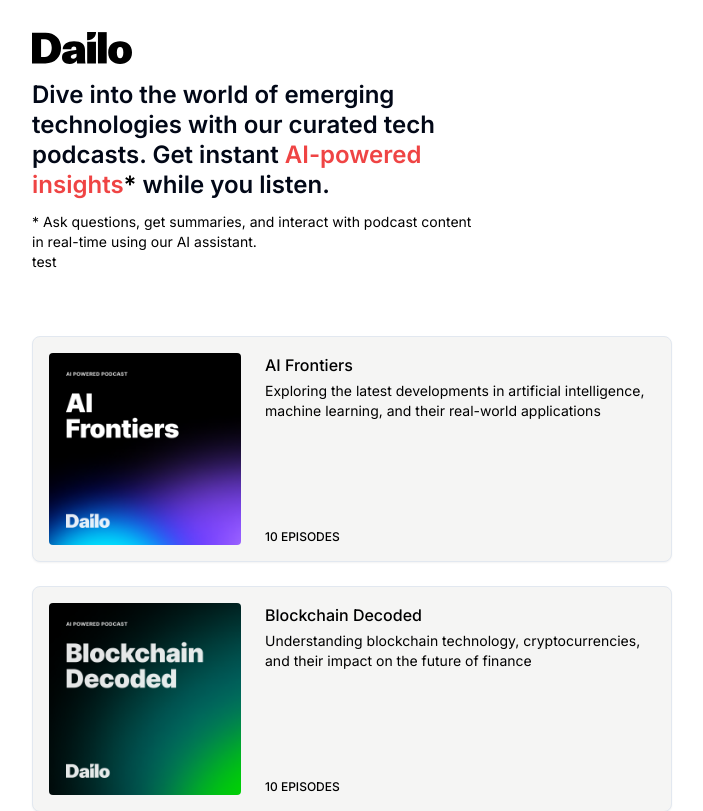
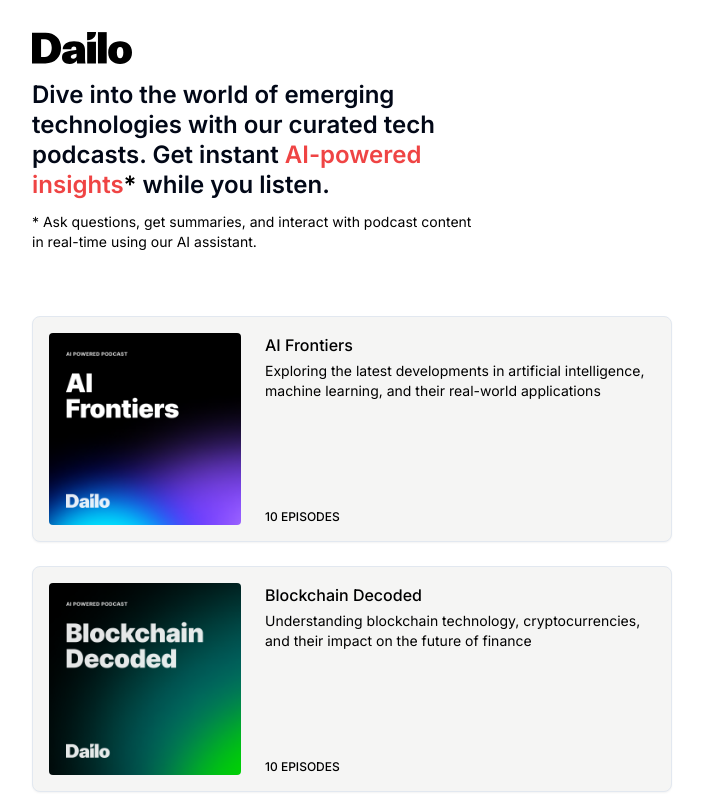
Before and after one commit to dailoOrg/dailo-app, a Next.js app: page / in a window 1280 px wide. Shown: the top 811 px of the page, without its empty margins (288-991 px from the left). Built offline with nearby package versions, Linux system fonts and the light colour scheme.

Commit message:
removed test text in front page for deployment test

```diff
--- a/app/api/openai/stream/route.ts
+++ b/app/api/openai/stream/route.ts
@@ -1,9 +1,9 @@
-import { OpenAI } from 'openai';
-import { NextResponse } from 'next/server';
+import { OpenAI } from "openai";
+import { NextResponse } from "next/server";
 
 // Add export config to mark as dynamic
-export const dynamic = 'force-dynamic';
-export const runtime = 'edge'; // Optional: Use edge runtime for better streaming
+export const dynamic = "force-dynamic";
+export const runtime = "edge"; // Optional: Use edge runtime for better streaming
 
 const openai = new OpenAI({
   apiKey: process.env.OPENAI_API_KEY,
@@ -27,7 +27,7 @@
     const stream = new ReadableStream({
       async start(controller) {
         for await (const chunk of response) {
-          const content = chunk.choices[0]?.delta?.content || '';
+          const content = chunk.choices[0]?.delta?.content || "";
           controller.enqueue(new TextEncoder().encode(content));
         }
         controller.close();
@@ -36,16 +36,16 @@
 
     return new Response(stream, {
       headers: {
-        'Content-Type': 'text/event-stream',
-        'Cache-Control': 'no-cache',
-        'Connection': 'keep-alive',
+        "Content-Type": "text/event-stream",
+        "Cache-Control": "no-cache",
+        Connection: "keep-alive",
       },
     });
   } catch (error) {
-    const isTest = process.env.NODE_ENV === 'test';
+    const isTest = process.env.NODE_ENV === "test";
     if (!isTest) {
-      console.error('OpenAI API error:', error);
+      console.error("OpenAI API error:", error);
     }
-    return new Response('Error streaming response', { status: 500 });
+    return new Response("Error streaming response", { status: 500 });
   }
 }
--- a/app/landing-page.tsx
+++ b/app/landing-page.tsx
@@ -24,9 +24,6 @@
         </p>
         <p className="text-sm text-black">
           * Ask questions, get summaries, and interact with podcast content in real-time using our AI assistant.
-        </p>
-        <p className="text-sm text-black">
-          test
         </p>
       </div>
 
```
